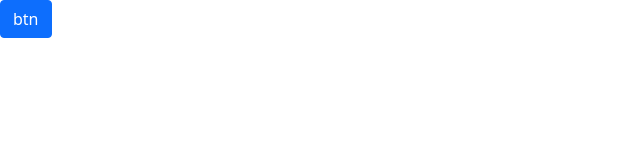
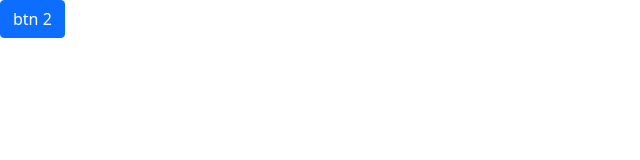
Before and after one commit to praveen-kumar-vinove/bootstrap-5.1.3-template, a plain HTML site: page index.html in a window 1280 px wide. Shown: the full height of the page, 0-640 px from the left. Drawn offline with Linux system fonts and the light colour scheme.

Commit message:
checking diffmerge in windows

```diff
--- a/index.html
+++ b/index.html
@@ -8,7 +8,7 @@
     <link rel="stylesheet" href="css/styles.min.css">
   </head>
 <body>
-  <a href="#!" class="btn btn-primary">btn</a>
+  <a href="#!" class="btn btn-primary">btn 2</a>
 
 
   <script src="js/bootstrap.bundle.min.js"></script>
```
